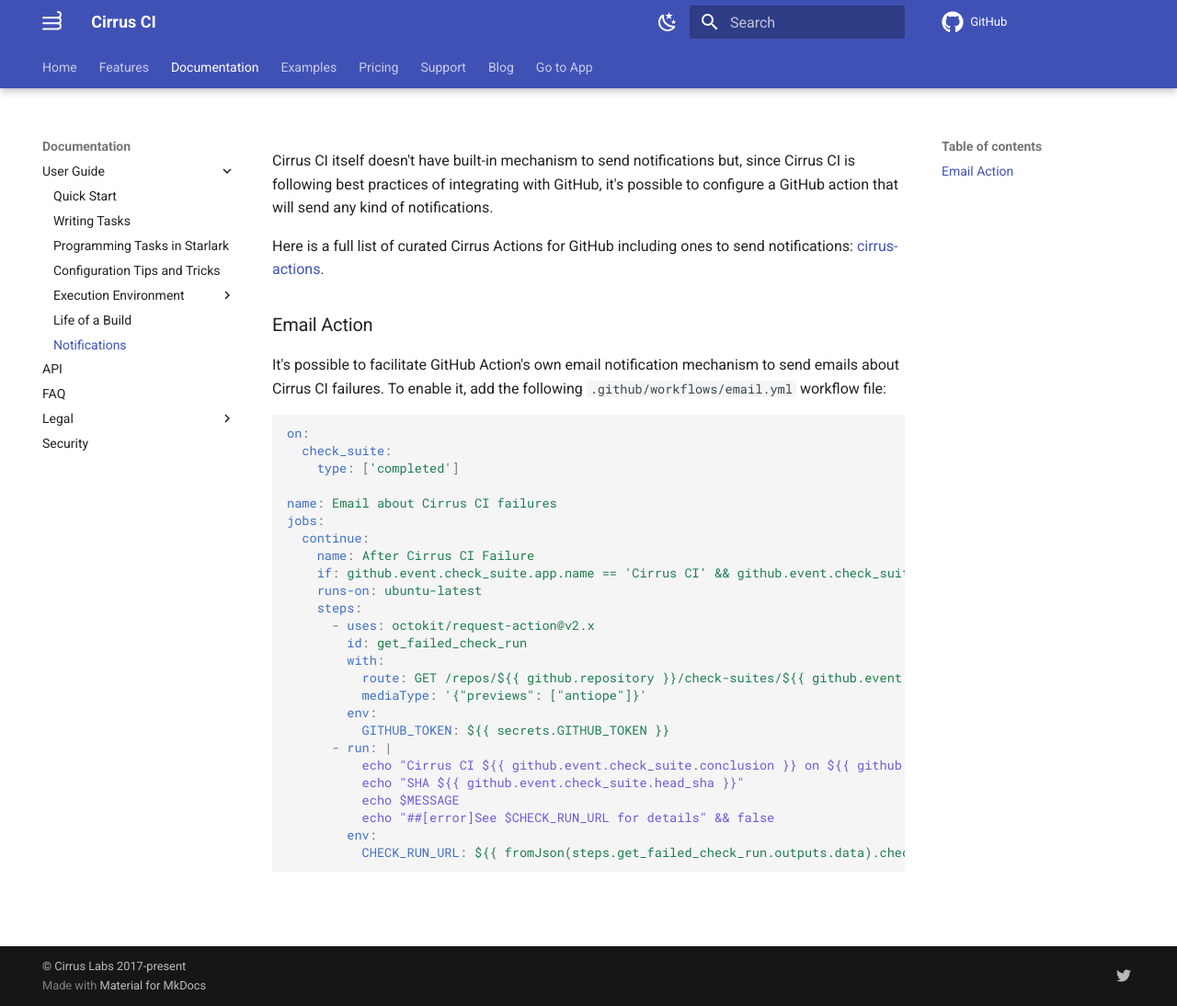
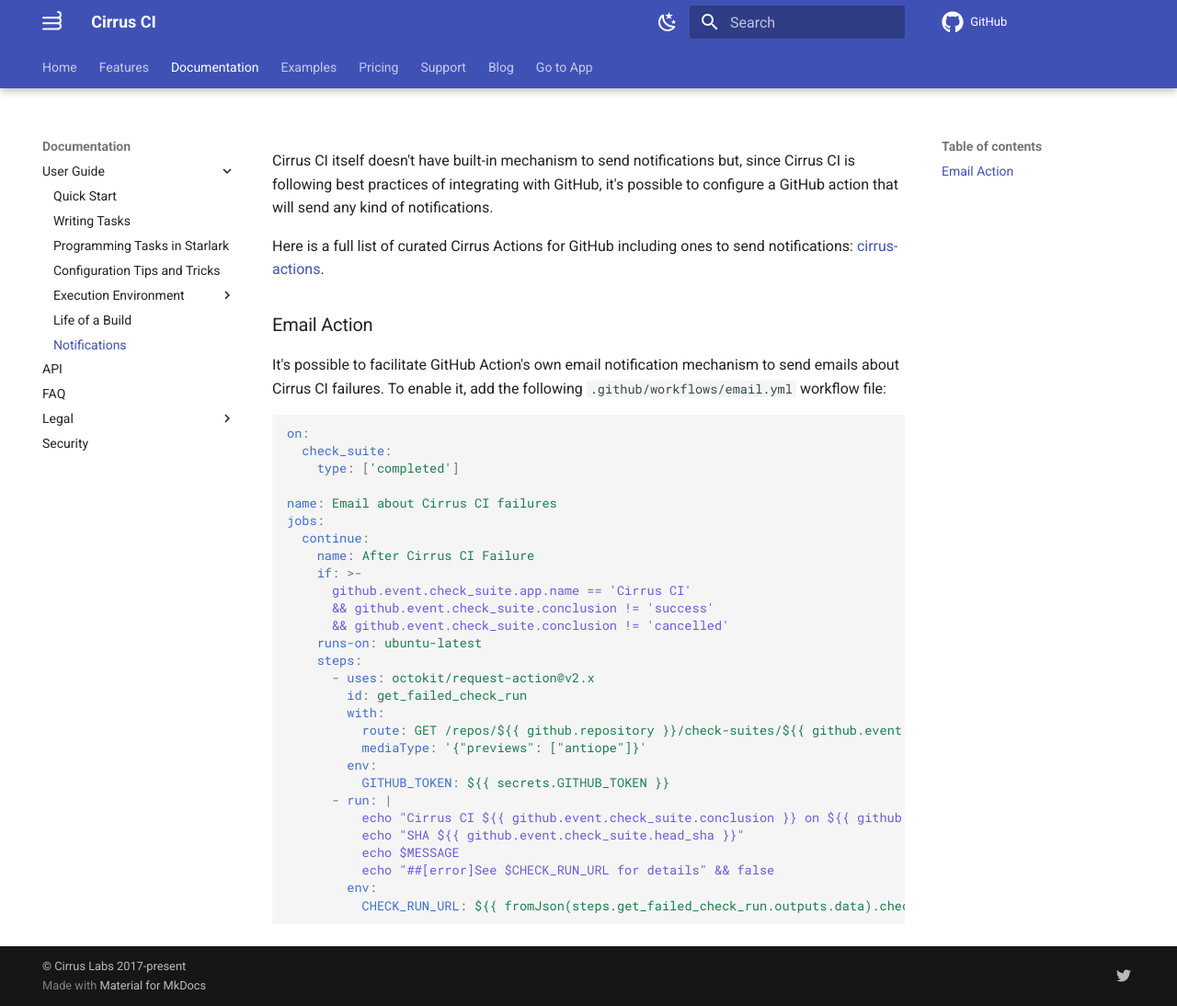
Before and after one commit to cirruslabs/cirrus-ci-docs, an MkDocs documentation site: the page built from docs/guide/notifications.md, in a window 1280 px wide and 1094 px high. Shown: the whole window at 92% size. Built offline with MkDocs 1.6.1 and Material for MkDocs 9.7.7, drawn with Linux system fonts in a browser that asks for light colours; comment, search, counter and statistics services are not loaded.

Commit message:
Update GitHub Actions workflow to not trigger on cancelation (#1014)

```diff
--- a/docs/guide/notifications.md
+++ b/docs/guide/notifications.md
@@ -17,7 +17,10 @@ name: Email about Cirrus CI failures
 jobs:
   continue:
     name: After Cirrus CI Failure
-    if: github.event.check_suite.app.name == 'Cirrus CI' && github.event.check_suite.conclusion != 'success'
+    if: >-
+      github.event.check_suite.app.name == 'Cirrus CI'
+      && github.event.check_suite.conclusion != 'success'
+      && github.event.check_suite.conclusion != 'cancelled'
     runs-on: ubuntu-latest
     steps:
       - uses: octokit/request-action@v2.x
```
